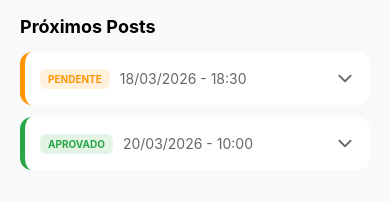
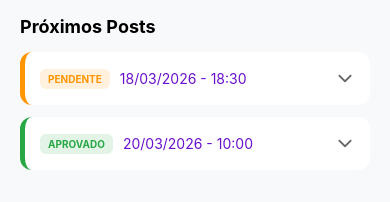
Before and after one commit to axisestrategiadigital/AxisApp, a React Native app: screen /Calendar in a window 390 px wide. Shown: the part 126-328 px from the top of the page. Built offline with nearby package versions, Linux system fonts and the light colour scheme.

Commit message:
alteração na cor da hora do de seleção

```diff
--- a/src/screens/CalendarScreen.js
+++ b/src/screens/CalendarScreen.js
@@ -67,10 +67,16 @@ const DIAS_SEMANA = [
 const PostItem = memo(({ post }) => {
   const [estaAberto, setEstaAberto] = useState(false);
   const [textoResposta, setTextoResposta] = useState('');
+  const [hasMessage, setHasMessage] = useState(false);
+  const [isHovered, setIsHovered] = useState(false);
 
   const alternar = () => {
     LayoutAnimation.configureNext(LayoutAnimation.Presets.easeInEaseOut);
     setEstaAberto(!estaAberto);
+  };
+
+  const handleNotification = () => {
+    Alert.alert('Notificação Enviada', `O cliente foi notificado sobre a postagem do dia ${post.date}.`);
   };
 
   return (
@@ -113,17 +119,23 @@ const PostItem = memo(({ post }) => {
           <Text style={styles.expandedSectionTitle}>Legenda:</Text>
           <Text style={styles.expandedCopy}>{post.copy || "Este formato não utiliza legenda externa."}</Text>
 
-          <View style={styles.inputContainer}>
-            <TextInput
-              style={styles.input}
-              placeholder="Solicitar ajuste..."
-              value={textoResposta}
-              onChangeText={setTextoResposta}
-              multiline
-            />
-            <TouchableOpacity style={styles.sendButton} onPress={() => { Alert.alert('Enviado', 'Feedback enviado para a agência.'); setTextoResposta(''); Keyboard.dismiss(); }}>
-              <Ionicons name="send" size={20} color="#FFF" />
-            </TouchableOpacity>
+          <View style={styles.actionButtonsContainer}>
+            {hasMessage ? (
+              <TouchableOpacity style={styles.actionButton} onPress={() => { /* lógica de resposta */ }}>
+                <Ionicons name="chatbubble-ellipses-outline" size={24} color="#6a11cb" />
+                <Text style={styles.actionButtonText}>Responder</Text>
+              </TouchableOpacity>
+            ) : (
+              <TouchableOpacity
+                style={[styles.actionButton, isHovered && styles.actionButtonHover]}
+                onPress={handleNotification}
+                onMouseEnter={() => setIsHovered(true)}
+                onMouseLeave={() => setIsHovered(false)}
+              >
+                <Ionicons name="cellular-outline" size={24} color={isHovered ? '#6a11cb' : '#555'} />
+                <Text style={[styles.actionButtonText, isHovered && styles.actionButtonTextHover]}>Notificar Cliente</Text>
+              </TouchableOpacity>
+            )}
           </View>
         </View>
       )}
@@ -218,6 +230,15 @@ export default function CalendarScreen({ navigation }) {
     setNovoPost(prev => {
       const selecionadas = prev.redes.includes(redeId) ? prev.redes.filter(r => r !== redeId) : [...prev.redes, redeId];
       return { ...prev, redes: selecionadas };
+    });
+  };
+
+  const alternarDiaSemana = (diaId) => {
+    setNovoPost(prev => {
+      const dias = prev.diasPersonalizados.includes(diaId)
+        ? prev.diasPersonalizados.filter(d => d !== diaId)
+        : [...prev.diasPersonalizados, diaId];
+      return { ...prev, diasPersonalizados: dias };
     });
   };
 
@@ -361,7 +382,7 @@ export default function CalendarScreen({ navigation }) {
               {/* O BOTÃO QUE VOCÊ QUERIA */}
               <TouchableOpacity style={styles.timeDropdown} onPress={() => setShowHoraPicker(true)}>
                 <Text style={styles.timeDropdownText}>{novoPost.hora}</Text>
-                <Ionicons name="time-outline" size={20} color="#c5a059" />
+                <Ionicons name="time-outline" size={20} color="#6a11cb" />
               </TouchableOpacity>
 
               <Text style={styles.label}>Mídia:</Text>
@@ -394,6 +415,20 @@ export default function CalendarScreen({ navigation }) {
                       </TouchableOpacity>
                     ))}
                   </View>
+
+                  {novoPost.tipoRecorrencia === 'Personalizado' && (
+                    <View style={styles.weekDaySelector}>
+                      {DIAS_SEMANA.map(dia => (
+                        <TouchableOpacity
+                          key={dia.id}
+                          style={[styles.dayPill, novoPost.diasPersonalizados.includes(dia.id) && styles.dayPillSelected]}
+                          onPress={() => alternarDiaSemana(dia.id)}
+                        >
+                          <Text style={[styles.dayPillText, novoPost.diasPersonalizados.includes(dia.id) && styles.dayPillTextSelected]}>{dia.label}</Text>
+                        </TouchableOpacity>
+                      ))}
+                    </View>
+                  )}
                 </View>
               )}
 
@@ -456,7 +491,7 @@ const styles = StyleSheet.create({
   statusText: { fontSize: 10, fontWeight: 'bold' },
   badgePurple: { backgroundColor: '#6a11cb', paddingHorizontal: 8, paddingVertical: 4, borderRadius: 6, marginRight: 10 },
   badgePurpleText: { color: '#FFF', fontSize: 9, fontWeight: 'bold' },
-  postDate: { fontSize: 14, color: '#666' },
+  postDate: { fontSize: 14, color: '#6a11cb' },
   expandedContent: { padding: 15, borderTopWidth: 1, borderTopColor: '#EEE' },
   tagsRow: { flexDirection: 'row', marginBottom: 15 },
   tagContainer: { backgroundColor: '#F0F0F0', padding: 6, borderRadius: 6, marginRight: 8 },
@@ -467,17 +502,33 @@ const styles = StyleSheet.create({
   videoIndicator: { position: 'absolute', top: '40%', left: '45%', backgroundColor: 'rgba(0,0,0,0.5)', padding: 10, borderRadius: 30 },
   expandedSectionTitle: { fontSize: 13, fontWeight: 'bold', color: '#333', marginBottom: 8 },
   expandedCopy: { fontSize: 14, color: '#666', marginBottom: 20 },
-  inputContainer: { flexDirection: 'row', alignItems: 'center' },
-  input: { flex: 1, backgroundColor: '#F9F9F9', borderWidth: 1, borderColor: '#DDD', borderRadius: 8, padding: 12, marginRight: 10 },
-  sendButton: { backgroundColor: '#6a11cb', width: 45, height: 45, borderRadius: 22.5, justifyContent: 'center', alignItems: 'center' },
+  actionButtonsContainer: { flexDirection: 'row', justifyContent: 'center', alignItems: 'center', marginTop: 10 },
+  actionButton: {
+    flexDirection: 'row',
+    alignItems: 'center',
+    backgroundColor: 'transparent',
+    paddingVertical: 10,
+    paddingHorizontal: 20,
+    borderRadius: 25,
+    borderWidth: 1,
+    borderColor: '#E0E0E0'
+  },
+  actionButtonText: { marginLeft: 10, color: '#555', fontWeight: 'bold' },
+  actionButtonHover: {
+    backgroundColor: '#6a11cb10',
+    borderColor: '#6a11cb'
+  },
+  actionButtonTextHover: {
+    color: '#6a11cb'
+  },
   modalOverlay: { flex: 1, backgroundColor: 'rgba(0,0,0,0.5)', justifyContent: 'flex-end' },
   modalContent: { backgroundColor: '#FFF', padding: 25, borderTopLeftRadius: 25, borderTopRightRadius: 25, maxHeight: '90%' },
   modalHeaderRow: { flexDirection: 'row', justifyContent: 'space-between', alignItems: 'center', marginBottom: 20 },
   modalTitle: { fontSize: 20, fontWeight: 'bold' },
   modalSubtitle: { fontSize: 12, color: '#666' },
   label: { fontSize: 14, fontWeight: 'bold', color: '#555', marginTop: 15, marginBottom: 8 },
-  timeDropdown: { flexDirection: 'row', justifyContent: 'space-between', alignItems: 'center', backgroundColor: '#0f0f0f', borderWidth: 1, borderColor: '#c5a059', borderRadius: 10, padding: 15 },
-  timeDropdownText: { fontSize: 16, color: '#FFF', fontWeight: 'bold' },
+  timeDropdown: { flexDirection: 'row', justifyContent: 'space-between', alignItems: 'center', backgroundColor: '#FFF', borderWidth: 1, borderColor: '#6a11cb', borderRadius: 10, padding: 15 },
+  timeDropdownText: { fontSize: 16, color: '#6a11cb', fontWeight: 'bold' },
   mediaPreviewContainer: { flexDirection: 'row', marginBottom: 15 },
   uploadButton: { width: 80, height: 80, borderStyle: 'dashed', borderWidth: 1, borderColor: '#6a11cb', borderRadius: 10, justifyContent: 'center', alignItems: 'center', marginRight: 10 },
   thumbnailWrapper: { width: 80, height: 80, marginRight: 10, borderRadius: 10, overflow: 'hidden' },
@@ -493,6 +544,11 @@ const styles = StyleSheet.create({
   recPillSelected: { backgroundColor: '#6a11cb', borderColor: '#6a11cb' },
   recPillText: { fontSize: 12, fontWeight: 'bold', color: '#555' },
   recPillTextSelected: { color: '#FFF' },
+  weekDaySelector: { flexDirection: 'row', justifyContent: 'space-around', backgroundColor: '#F0F0F0', paddingVertical: 10, borderRadius: 10, marginTop: 10 },
+  dayPill: { width: 32, height: 32, borderRadius: 16, justifyContent: 'center', alignItems: 'center', backgroundColor: '#FFF', borderWidth: 1, borderColor: '#DDD' },
+  dayPillSelected: { backgroundColor: '#6a11cb', borderColor: '#6a11cb' },
+  dayPillText: { fontWeight: 'bold', color: '#555' },
+  dayPillTextSelected: { color: '#FFF' },
   socialGrid: { flexDirection: 'row', flexWrap: 'wrap' },
   socialSquare: { width: '30%', paddingVertical: 12, backgroundColor: '#EEE', borderRadius: 12, alignItems: 'center', marginBottom: 10, marginRight: '3%' },
   socialSquareSelected: { backgroundColor: '#6a11cb' },
@@ -501,10 +557,10 @@ const styles = StyleSheet.create({
   saveButton: { backgroundColor: '#6a11cb', padding: 18, borderRadius: 10, alignItems: 'center', marginTop: 20 },
   saveText: { color: '#FFF', fontWeight: 'bold' },
   miniModalOverlay: { flex: 1, backgroundColor: 'rgba(0,0,0,0.8)', justifyContent: 'center', alignItems: 'center' },
-  miniModalContent: { backgroundColor: '#0f0f0f', width: '75%', borderRadius: 20, padding: 20, borderWidth: 1, borderColor: '#c5a059' },
-  miniModalTitle: { fontSize: 18, fontWeight: 'bold', color: '#c5a059', textAlign: 'center', marginBottom: 15 },
-  hourOption: { paddingVertical: 15, borderBottomWidth: 1, borderBottomColor: '#222' },
-  hourOptionSelected: { backgroundColor: '#c5a05920' },
-  hourOptionText: { fontSize: 18, textAlign: 'center', color: '#FFF' },
-  hourOptionTextSelected: { color: '#c5a059', fontWeight: 'bold' }
+  miniModalContent: { backgroundColor: '#FFF', width: '75%', borderRadius: 20, padding: 20, borderWidth: 1, borderColor: '#6a11cb' },
+  miniModalTitle: { fontSize: 18, fontWeight: 'bold', color: '#6a11cb', textAlign: 'center', marginBottom: 15 },
+  hourOption: { paddingVertical: 15, borderBottomWidth: 1, borderBottomColor: '#EEE' },
+  hourOptionSelected: { backgroundColor: '#6a11cb20' },
+  hourOptionText: { fontSize: 18, textAlign: 'center', color: '#000' },
+  hourOptionTextSelected: { color: '#6a11cb', fontWeight: 'bold' }
 });
```
